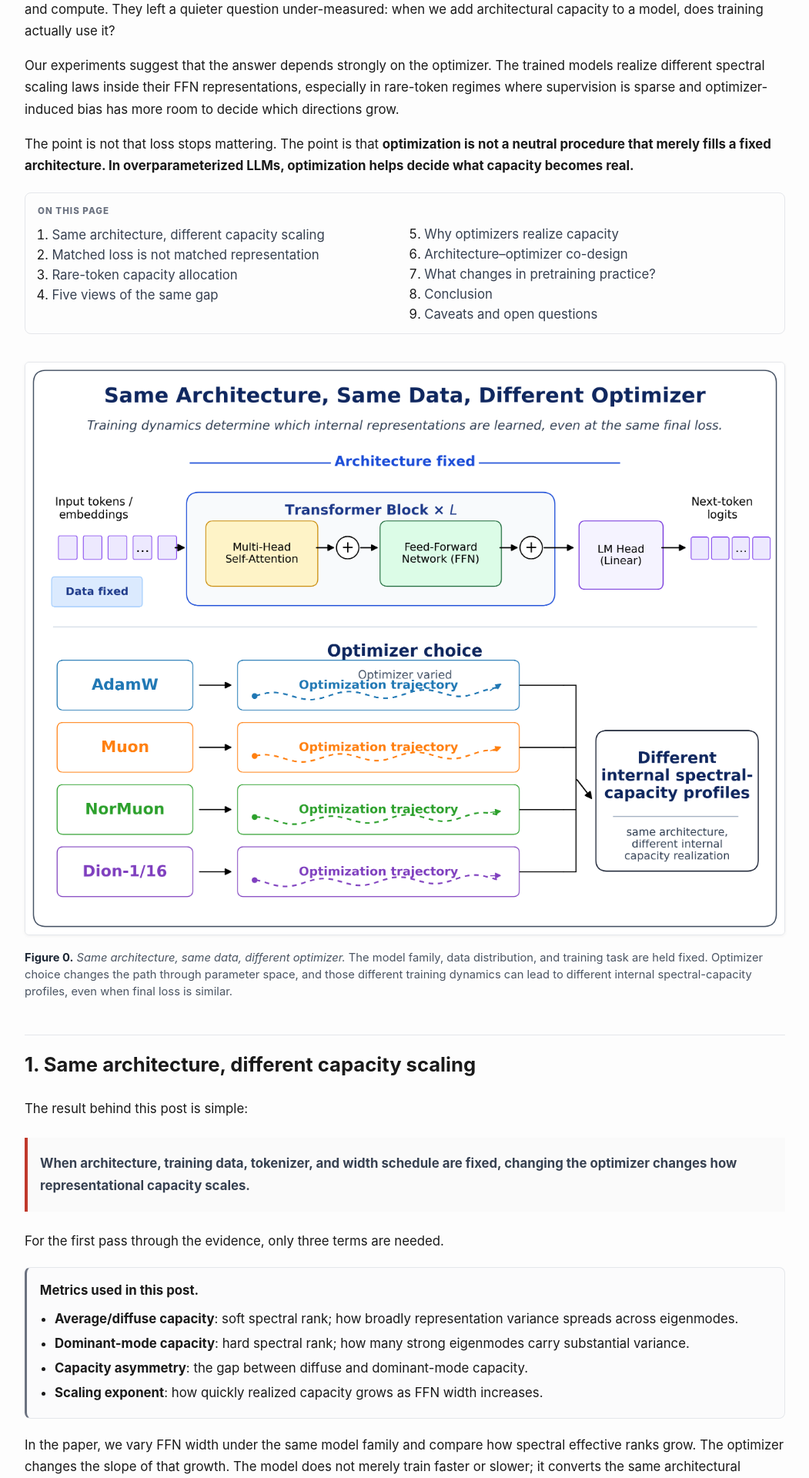
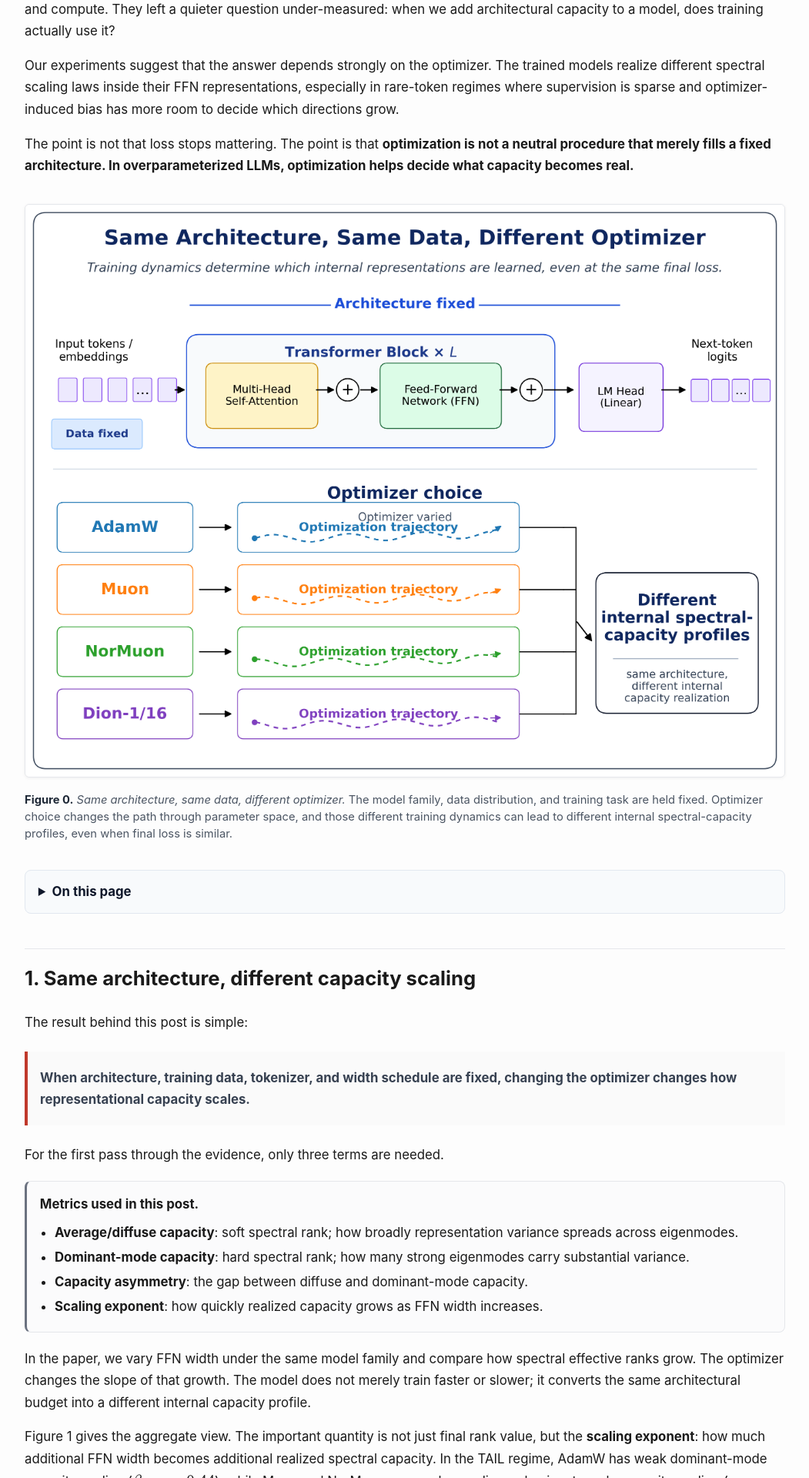
Before and after one commit to optimizer-scaling-laws/optimizer-scaling-laws.github.io, a Jekyll site: the page built from _posts/2026-06-18-architecture-creates-capacity-optimizers-realize-it.md, in a window 1280 px wide. Shown: the part 969-2889 px from the top of the page at 77% size, without its empty margins (114-1165 px from the left). Built offline with Jekyll 4.4.1, drawn with Linux system fonts in a browser that asks for light colours; some of the changed lines change nothing that is shown; some of the changed text lies outside the part shown.

Commit message:
Polish TOC

```diff
--- a/_posts/2026-06-18-architecture-creates-capacity-optimizers-realize-it.md
+++ b/_posts/2026-06-18-architecture-creates-capacity-optimizers-realize-it.md
@@ -41,6 +41,36 @@
 .tldr-box li:last-child {
   margin-bottom: 0;
 }
+
+.toc-box {
+  background: #f8fafc;
+  border: 1px solid #e2e8f0;
+  border-radius: 8px;
+  padding: 0.85rem 1.05rem;
+  margin: 1.4rem 0 1.9rem 0;
+}
+.toc-box summary {
+  cursor: pointer;
+  font-weight: 700;
+  color: #0f172a;
+}
+.toc-box ol {
+  margin: 0.75rem 0 0 1.25rem;
+  padding-left: 0.75rem;
+}
+.toc-box ol ol {
+  margin-top: 0.35rem;
+  margin-bottom: 0.35rem;
+}
+.toc-box li {
+  margin: 0.35rem 0;
+}
+.toc-box a {
+  text-decoration: none;
+}
+.toc-box a:hover {
+  text-decoration: underline;
+}
 </style>
 
 
@@ -67,25 +97,35 @@
 
 The point is not that loss stops mattering. The point is that **optimization is not a neutral procedure that merely fills a fixed architecture. In overparameterized LLMs, optimization helps decide what capacity becomes real.**
 
-<nav class="toc-box" aria-label="Table of contents">
-  <div class="toc-title">On this page</div>
+<figure class="figure-wide">
+  <img src="{{ '/assets/blog/architecture-optimizer-codesign/figure0_same_architecture_same_data_different_optimizer.png' | relative_url }}" alt="Same architecture, same data, different optimizer conceptual setup">
+  <figcaption><strong>Figure 0.</strong> <em>Same architecture, same data, different optimizer.</em> The model family, data distribution, and training task are held fixed. Optimizer choice changes the path through parameter space, and those different training dynamics can lead to different internal spectral-capacity profiles, even when final loss is similar.</figcaption>
+</figure>
+
+<details class="toc-box">
+  <summary>On this page</summary>
   <ol>
     <li><a href="#same-architecture-different-capacity-scaling">Same architecture, different capacity scaling</a></li>
     <li><a href="#matched-loss-is-not-matched-geometry">Matched loss is not matched representation</a></li>
     <li><a href="#rare-tokens-expose-optimizer-induced-capacity-allocation">Rare-token capacity allocation</a></li>
-    <li><a href="#five-views-of-the-same-gap">Five views of the same gap</a></li>
+    <li>
+      <a href="#five-views-of-the-same-gap">Five views of the same gap</a>
+      <ol>
+        <li><a href="#view-i-upstream-downstream-gap">Upstream–downstream gap</a></li>
+        <li><a href="#view-ii-rate-distortion">Rate–distortion</a></li>
+        <li><a href="#view-iii-realized-capacity">Realized capacity</a></li>
+        <li><a href="#view-iv-hard-and-soft-inductive-bias">Hard and soft inductive bias</a></li>
+        <li><a href="#view-v-plasticity-and-continual-learning">Plasticity and continual learning</a></li>
+      </ol>
+    </li>
     <li><a href="#why-optimizers-realize-capacity">Why optimizers realize capacity</a></li>
     <li><a href="#the-design-object-is-the-architecture-optimizer-pair">Architecture–optimizer co-design</a></li>
     <li><a href="#what-changes-in-pretraining-practice">What changes in pretraining practice?</a></li>
     <li><a href="#conclusion-toward-capacity-aware-llm-design">Conclusion</a></li>
-    <li><a href="#what-this-does-not-claim">Caveats and open questions</a></li>
+    <li><a href="#what-this-does-not-claim">What this does not claim</a></li>
+    <li><a href="#open-questions">Open questions</a></li>
   </ol>
-</nav>
-
-<figure class="figure-wide">
-  <img src="{{ '/assets/blog/architecture-optimizer-codesign/figure0_same_architecture_same_data_different_optimizer.png' | relative_url }}" alt="Same architecture, same data, different optimizer conceptual setup">
-  <figcaption><strong>Figure 0.</strong> <em>Same architecture, same data, different optimizer.</em> The model family, data distribution, and training task are held fixed. Optimizer choice changes the path through parameter space, and those different training dynamics can lead to different internal spectral-capacity profiles, even when final loss is similar.</figcaption>
-</figure>
+</details>
 
 ## 1. Same architecture, different capacity scaling
 {: #same-architecture-different-capacity-scaling }
@@ -108,7 +148,7 @@
 
 In the paper, we vary FFN width under the same model family and compare how spectral effective ranks grow. The optimizer changes the slope of that growth. The model does not merely train faster or slower; it converts the same architectural budget into a different internal capacity profile.
 
-Figure 1 gives the aggregate view. The important quantity is not just final rank value, but the **scaling exponent**: how much additional FFN width becomes additional realized spectral capacity. In the TAIL regime, AdamW has weak dominant-mode capacity scaling ($\beta_{\mathrm{hard}} \approx 0.44$), while Muon and NorMuon approach near-linear dominant-mode capacity scaling ($\beta_{\mathrm{hard}} \approx 1.0$). That is roughly a $2.3\times$ larger exponent under the same architecture and training data.
+Figure 1 gives the aggregate view. The important quantity is not just final rank value, but the **scaling exponent**: how much additional FFN width becomes additional realized spectral capacity. In the TAIL regime, AdamW has weak dominant-mode capacity scaling ($\beta_{\mathrm{hard}} \approx 0.44$), while Muon and NorMuon approach near-linear dominant-mode capacity scaling ($\beta_{\mathrm{hard}} \approx 1.0$). That is roughly a $2.3\times$ larger exponent under the same architecture and data.
 
 <figure class="figure-wide">
   <img src="{{ '/assets/blog/architecture-optimizer-codesign/figure1_optimizer_capacity_scaling.png' | relative_url }}" alt="Aggregated optimizer-level realized-capacity scaling">
```
